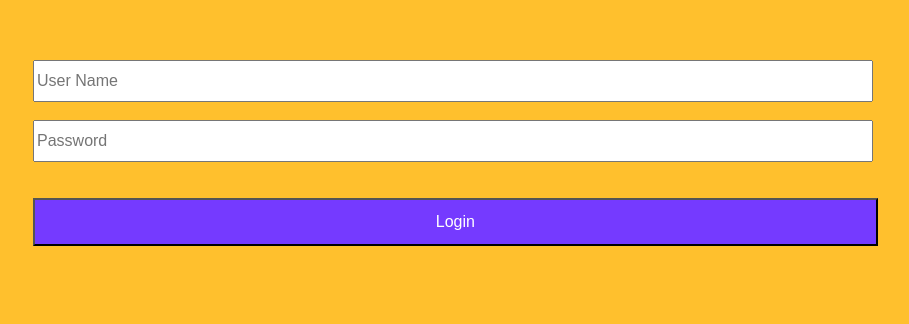
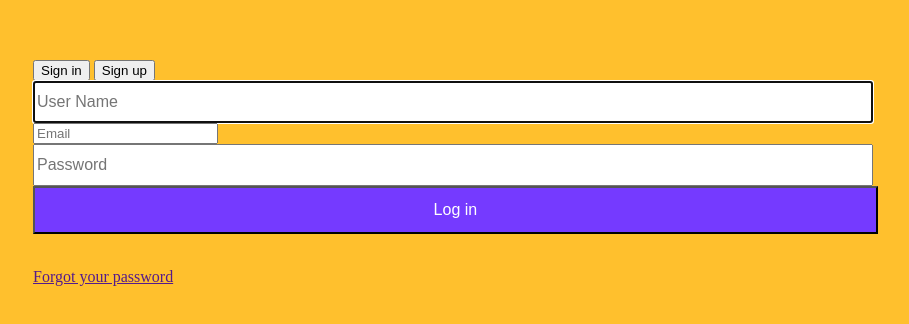
Before and after one commit to studenthelperapp/Student-helper, a plain HTML site: page index.html in a window 1280 px wide. Shown: the part 300-624 px from the top of the page, without its empty margins (159-1068 px from the left). Drawn offline with Linux system fonts and the light colour scheme.

Commit message:
Update index.html

```diff
--- a/index.html
+++ b/index.html
@@ -40,13 +40,21 @@
         }(document, 'script', 'facebook-jssdk'));
     </script>
 
+    <form action="./test.php">
     <div id="login">
-    <input type="text" id="name" placeholder="User Name"/>
+    <button id="signin">Sign in</button>
+    <button id="signup">Sign up</button>
+    <input type="text" id="name" name="username" required="true" autofocus="autofocus" oninput="checkName(this)" placeholder="User Name"/>
+    <input type="email" id="email" placeholder="Email" required="true" oninput="checkEmail(this);"/>
+    <input type="text" id="password" placeholder="Password" required="true" oninput="checkPassword(this);"/>
+
+    <br/>
+    <button id="log">Log in</button>
     <br/><br/>
-    <input type="text" id="password" placeholder="Password"/>
-    <br/><br/><br/>
-    <button id="log">Login</button>
+    <p id="getpwd"><a href="">Forgot your password</a></p>
     </div>
+    </form>
+
     <br/><br/>
     <div id="login2">
     <div class="fb-login-button" data-max-rows="1" data-size="xlarge" data-show-faces="false" data-auto-logout-link="false"></div>
@@ -55,10 +63,10 @@
     </body>
     <script src="js/login.js"></script>
     <script>
-     FB.getLoginStatus();
-     FB.api();
+     //FB.getLoginStatus();
+     //FB.api();
      //FB.logout();
-     getBasicProfile();
+     //getBasicProfile();
      /*
      GoogleAuth.signOut()
      <a href="#" onclick="signOut();">Sign out</a>
```
